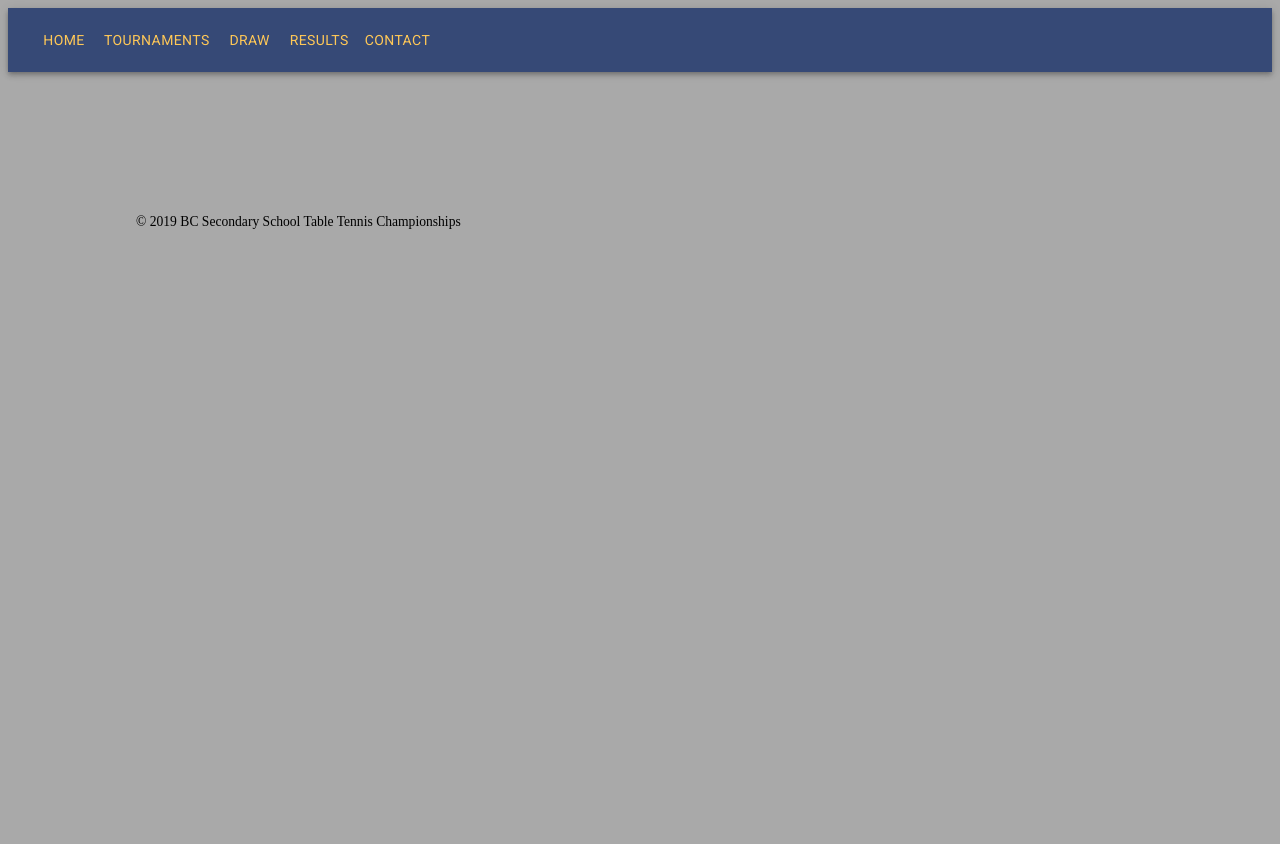
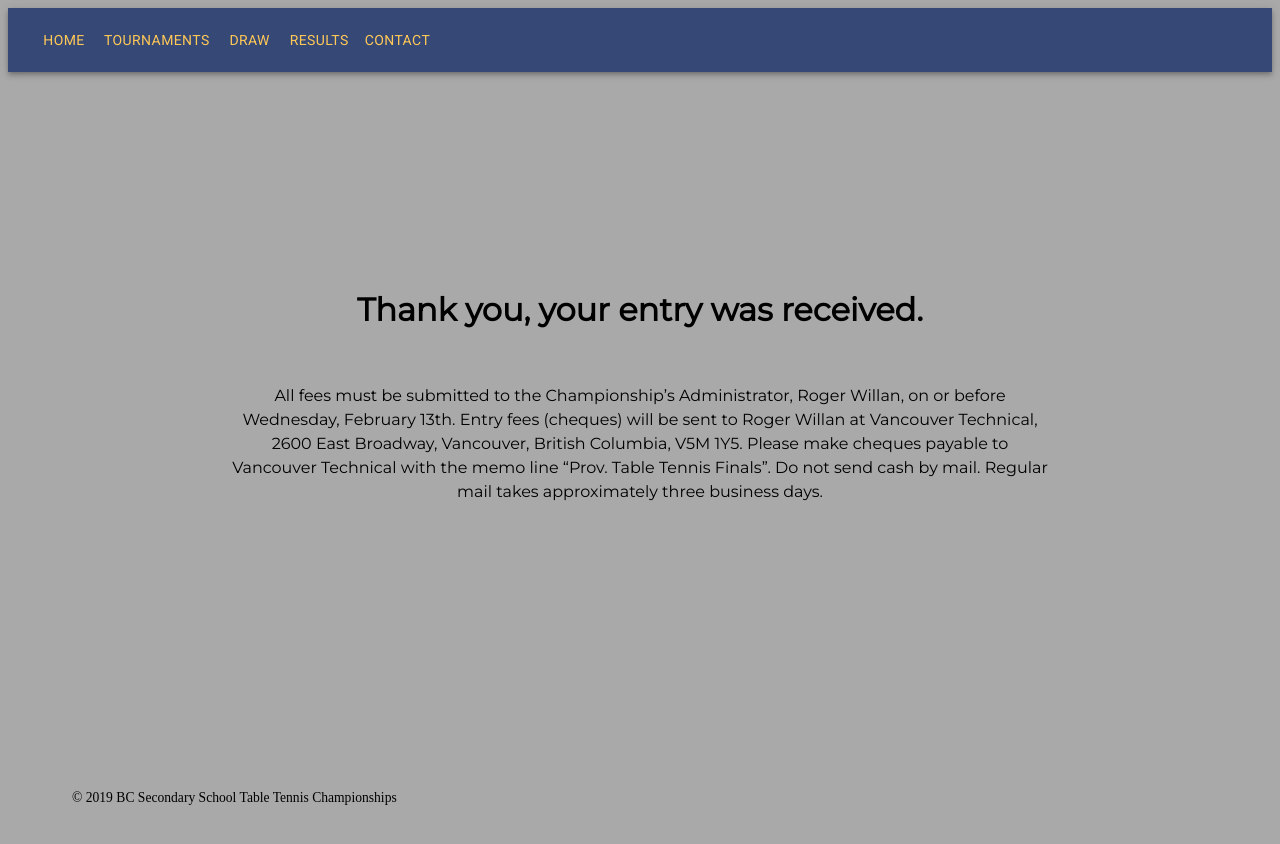
Before and after one commit to ansonws/bcssttc, a React (Create React App) app in the folder src/client/: page /confirm in a window 1280 px wide. Shown: the top 844 px of the page. Before the commit the page ends 800 px from the top, so only its background shows below. Built offline with nearby package versions, Linux system fonts and the light colour scheme.

Commit message:
Add ConfirmationPage

```diff
--- a/src/client/src/components/App.js
+++ b/src/client/src/components/App.js
@@ -5,6 +5,7 @@ import TournamentIndexPage from './TournamentIndexPage';
 import EntryNewPage from './EntryNewPage';
 import EntriesIndexPage from './EntriesIndexPage';
 import ResultsPage from './ResultsPage';
+import ConfirmationPage from './ConfirmationPage';
 import Bracket from './Bracket';
 import NavBar from './NavBar';
 import Footer from './Footer';
@@ -21,11 +22,10 @@ function App() {
         <Route exact path="/tournaments/2020/entries" component={EntriesIndexPage} />
         <Route exact path="/tournaments" component={TournamentIndexPage} />
         <Route exact path="/results" component={ResultsPage} />
+        <Route exact path="/confirm" component={ConfirmationPage} />
         <Route exact path="/" component={HomePage} />
       </Switch>
-      <footer>
-        <Footer />
-      </footer>
+      <Footer />
     </BrowserRouter>
   )
 }
--- /dev/null
+++ b/src/client/src/components/ConfirmationPage.js
@@ -0,0 +1,30 @@
+import React from 'react';
+
+function ConfirmationPage() {
+  return (
+    <div
+      style={{
+        display: 'flex',
+        justifyContent: 'center',
+        alignItems: 'center',
+        height: '80vh'
+      }}
+    >
+      <div
+        style={{
+          width: '65%',
+          textAlign: 'center',
+          fontFamily: 'Montserrat',
+          lineHeight: '1.5',
+        }}
+      >
+        <h1>Thank you, your entry was received.</h1>
+        <p style={{ marginTop: '50px'}}>
+        All fees must be submitted to the Championship’s Administrator, Roger Willan, on or before Wednesday, February 13th.   Entry fees (cheques) will be sent to Roger Willan at Vancouver Technical, 2600 East Broadway, Vancouver, British Columbia, V5M 1Y5. Please make cheques payable to Vancouver Technical with the memo line “Prov. Table Tennis Finals”. Do not send cash by mail. Regular mail takes approximately three business days.
+        </p>
+      </div>
+    </div>
+  )
+}
+
+export default ConfirmationPage;
--- a/src/client/src/components/EntryNewPage.js
+++ b/src/client/src/components/EntryNewPage.js
@@ -169,6 +169,7 @@ class EntryNewPage extends Component {
   createSeason = e => {
     e.preventDefault();
     Season.create(2020, {...this.state});
+    this.props.history.push('/confirm');
   }
 
   render () {
@@ -183,7 +184,11 @@ class EntryNewPage extends Component {
 
     return (
       <div >
-      <Stepper activeStep={step} alternativeLabel>
+      <Stepper
+        activeStep={step}
+        alternativeLabel
+        style={{ backgroundColor: '#E8E8E8' }}
+      >
         {steps.map(label => (
           <Step key={label}>
             <StepLabel>{label}</StepLabel>
```
